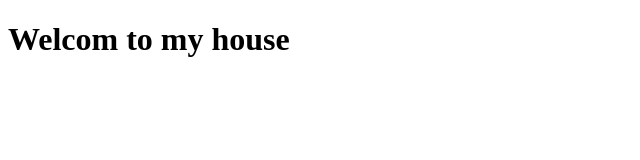
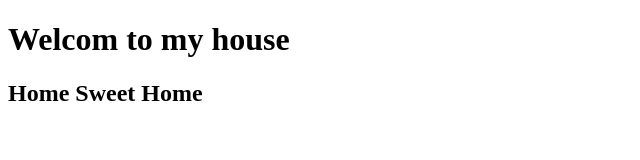
Before and after one commit to Thierry-68/helloWorld, a plain HTML site: page index.html in a window 1280 px wide. Shown: the whole page, without its empty margins (0-640 px from the left). Drawn offline with Linux system fonts and the light colour scheme.

Commit message:
Create h2 after h1

```diff
--- a/index.html
+++ b/index.html
@@ -7,5 +7,6 @@
 </head>
 <body>
     <h1>Welcom to my house</h1>
+    <h2>Home Sweet Home</h2>
 </body>
 </html>
```
